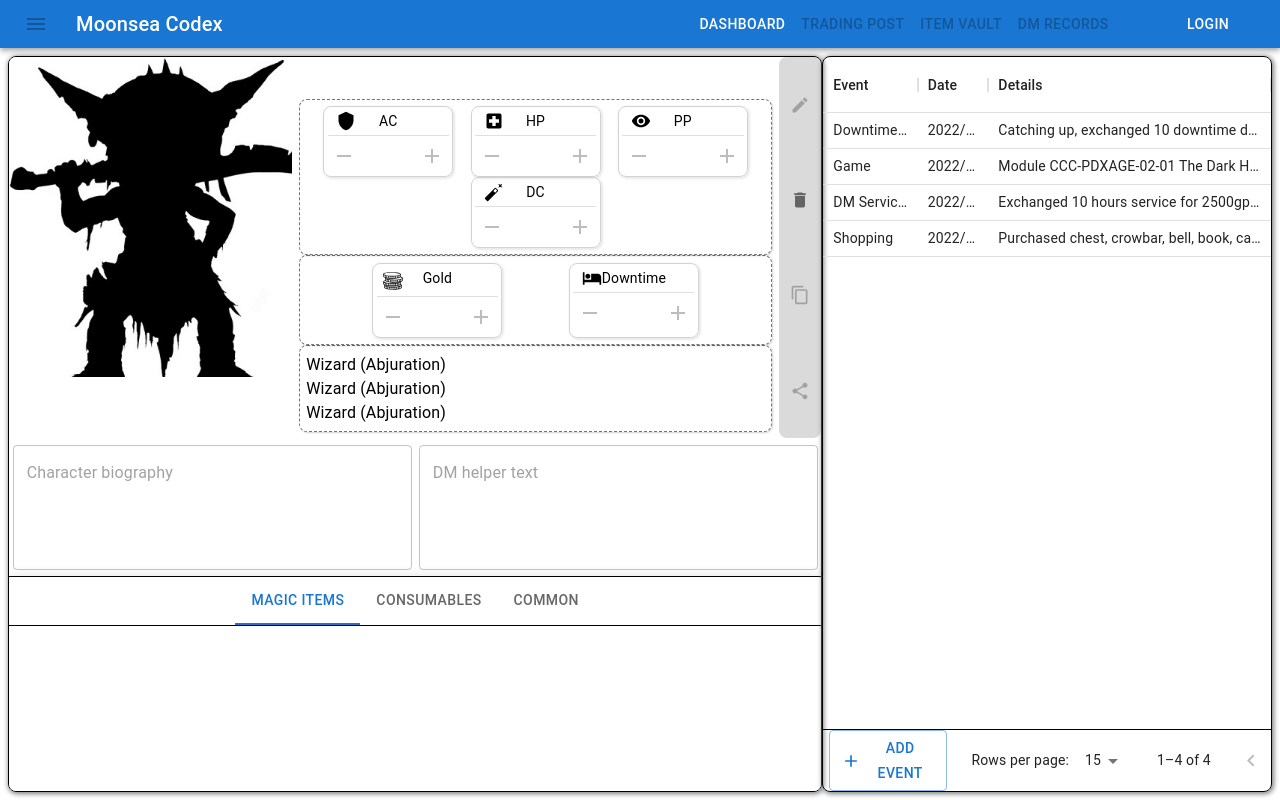
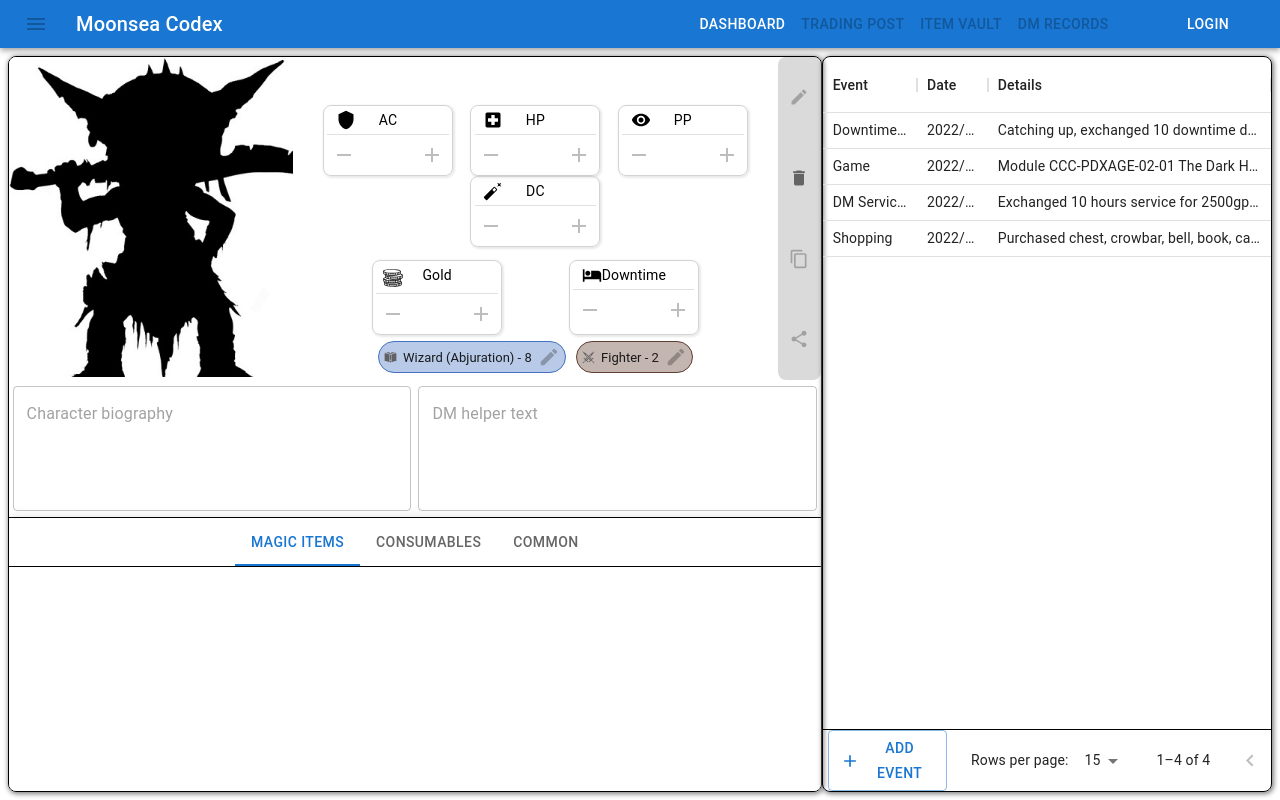
Before and after one commit to OperationXen/MoonseaWebUI, a React (Create React App) app: page /character/1 in a window 1280 px wide. Built offline with nearby package versions, Linux system fonts and the light colour scheme; no server answers.

Commit message:
Added class / level widget

```diff
--- a/package.json
+++ b/package.json
@@ -20,6 +20,7 @@
     "date-fns": "^2.28.0",
     "react": "^18.1.0",
     "react-dom": "^18.1.0",
+    "react-icons": "^4.4.0",
     "react-router-dom": "^6.3.0",
     "react-scripts": "5.0.1",
     "web-vitals": "^2.1.4",
--- a/src/components/characters/CharacterDetailsPane.js
+++ b/src/components/characters/CharacterDetailsPane.js
@@ -1,7 +1,6 @@
-import { useState } from "react";
+import { useState, useEffect } from "react";
 
-import { Box, Typography, Grid } from "@mui/material";
-import { TextField, Tooltip } from "@mui/material";
+import { Tooltip, Box, Typography, Grid } from "@mui/material";
 
 import ShieldIcon from "@mui/icons-material/Shield";
 import { default as HealthIcon } from "@mui/icons-material/LocalHospital";
@@ -10,34 +9,89 @@ import { default as SaveDCIcon } from "@mui/icons-material/AutoFixNormal";
 import { default as DowntimeIcon } from "@mui/icons-material/Hotel";
 import CoinIcon from "../general/icons/CoinIcon";
 
+import { updateCharacter } from "../../api/character";
+import CharacterLevelsPane from "./CharacterLevelsPane";
 import CharacterImagePane from "./CharacterImagePane";
+import useSnackbar from "../../datastore/snackbar";
 import StatsWidget from "./widgets/StatsWidget";
 
 const dataBoxStyle = {
   display: "flex",
   flexFlow: "row wrap",
   justifyContent: "space-evenly",
-  border: "1px dashed #202020A0",
-  borderRadius: "8px",
-  boxShadow: "1px 1px 2px lightgrey",
   padding: "0.4em",
 };
 
 export default function CharacterDetailsPane(props) {
   const { characterData } = props;
+  const displayMessage = useSnackbar((s) => s.displayMessage);
 
   const [updated, setUpdated] = useState(false);
-  const [ac, setAC] = useState(characterData.ac);
+  const [ac, setAC] = useState();
+  const [hp, setHP] = useState();
+  const [pp, setPP] = useState();
+  const [dc, setDC] = useState();
+  const [gold, setGold] = useState();
+  const [downtime, setDowntime] = useState();
 
-  const handleUpdateAC = (v) => {
+  // Set internal state on component load
+  useEffect(() => {
+    setAC(characterData.ac);
+    setHP(characterData.hp);
+    setPP(characterData.pp);
+    setDC(characterData.dc);
+    setGold(characterData.gold);
+    setDowntime(characterData.downtime);
+  }, [characterData]);
+
+  const handleUpdateAC = (x) => {
     setUpdated(true);
-    setAC(v);
+    setAC(x);
   };
-  const handleUpdateHP = () => {};
-  const handleUpdatePP = () => {};
-  const handleUpdateDC = () => {};
-  const handleUpdateGold = () => {};
-  const handleUpdateDowntime = () => {};
+  const handleUpdateHP = (x) => {
+    setUpdated(true);
+    setHP(x);
+  };
+  const handleUpdatePP = (x) => {
+    setUpdated(true);
+    setPP(x);
+  };
+  const handleUpdateDC = (x) => {
+    setUpdated(true);
+    setDC(x);
+  };
+  const handleUpdateGold = (x) => {
+    setUpdated(true);
+    setGold(x);
+  };
+  const handleUpdateDowntime = (x) => {
+    setUpdated(true);
+    setDowntime(x);
+  };
+
+  const levels = [
+    { main: "Wizard", variant: "Abjuration", count: 8 },
+    { main: "Fighter", variant: "", count: 2 },
+  ];
+
+  const handleChanges = () => {
+    if (updated) {
+      let data = {
+        id: characterData.id,
+        ac: ac,
+        hp: hp,
+        pp: pp,
+        dc: dc,
+        gold: gold,
+        downtime: downtime,
+      };
+
+      updateCharacter(data).then(() =>
+        displayMessage("Character updated", "success")
+      );
+      setUpdated(false);
+    }
+  };
 
   if (!characterData || characterData === {}) return null;
 
@@ -84,55 +138,52 @@ export default function CharacterDetailsPane(props) {
               value={ac}
               setValue={handleUpdateAC}
               sx={{ width: "25%" }}
+              onMouseOut={handleChanges}
             />
             <StatsWidget
               name="HP"
               icon={<HealthIcon fontSize="small" />}
-              value={characterData.hp}
+              value={hp}
               setValue={handleUpdateHP}
               sx={{ width: "25%" }}
+              onMouseOut={handleChanges}
             />
             <StatsWidget
               name="PP"
               icon={<PerceptionIcon fontSize="small" />}
-              value={characterData.pp}
+              value={pp}
               setValue={handleUpdatePP}
               sx={{ width: "25%" }}
+              onMouseOut={handleChanges}
             />
             <StatsWidget
               name="DC"
               icon={<SaveDCIcon fontSize="small" />}
-              value={characterData.dc}
+              value={dc}
               setValue={handleUpdateDC}
               sx={{ width: "25%" }}
+              onMouseOut={handleChanges}
             />
           </Box>
           <Box sx={dataBoxStyle}>
             <StatsWidget
               name="Gold"
               icon={<CoinIcon fontSize="small" />}
-              value={characterData.gold}
+              value={gold}
               setValue={handleUpdateGold}
               sx={{ width: "25%" }}
+              onMouseOut={handleChanges}
             />
             <StatsWidget
               name="Downtime"
               icon={<DowntimeIcon fontSize="small" />}
-              value={characterData.gold}
-              setValue={handleUpdateGold}
+              value={downtime}
+              setValue={handleUpdateDowntime}
               sx={{ width: "25%" }}
+              onMouseOut={handleChanges}
             />
           </Box>
-          <Box
-            sx={{
-              ...dataBoxStyle,
-              flexFlow: "column",
-            }}
-          >
-            <Typography>Wizard (Abjuration)</Typography>
-            <Typography>Wizard (Abjuration)</Typography>
-            <Typography>Wizard (Abjuration)</Typography>
-          </Box>
+          <CharacterLevelsPane data={levels} />
         </Box>
       </Box>
     </div>
--- /dev/null
+++ b/src/components/characters/CharacterLevelsPane.js
@@ -0,0 +1,78 @@
+import { Box, Chip } from "@mui/material";
+
+import EditIcon from "@mui/icons-material/Edit";
+import { GiCrossedAxes, GiFlangedMace, GiSickle } from "react-icons/gi";
+import { GiCrossedSwords, GiSupersonicArrow } from "react-icons/gi";
+import { GiBanjo, GiHolyHandGrenade, GiThrownDaggers } from "react-icons/gi";
+import { GiMagicSwirl, GiPentacle, GiBookCover } from "react-icons/gi";
+import { FaYinYang } from "react-icons/fa";
+
+const getLevelText = (item) => {
+  const { main, variant, count } = item;
+
+  if (variant) return `${main} (${variant}) - ${count}`;
+  else return `${main} - ${count}`;
+};
+
+const getClassColour = (main) => {
+  let c = main.toLowerCase();
+  if (c === "barbarian") return "#d0725c";
+  if (c === "bard") return "#b58cb6";
+  if (c === "cleric") return "#abadae";
+  if (c === "druid") return "#899454";
+  if (c === "fighter") return "#613e32";
+  if (c === "monk") return "#71b8d4";
+  if (c === "paladin") return "#b9a662";
+  if (c === "ranger") return "#5e8870";
+  if (c === "rogue") return "#575851";
+  if (c === "sorcerer") return "#df3b45";
+  if (c === "warlock") return "#8151b2";
+  if (c === "wizard") return "#4472bf";
+};
+
+const getClassIcon = (main) => {
+  let c = main.toLowerCase();
+  if (c === "barbarian") return <GiCrossedAxes />;
+  if (c === "bard") return <GiBanjo />;
+  if (c === "cleric") return <GiFlangedMace />;
+  if (c === "druid") return <GiSickle />;
+  if (c === "fighter") return <GiCrossedSwords />;
+  if (c === "monk") return <FaYinYang />;
+  if (c === "paladin") return <GiHolyHandGrenade />;
+  if (c === "ranger") return <GiSupersonicArrow />;
+  if (c === "rogue") return <GiThrownDaggers />;
+  if (c === "sorcerer") return <GiMagicSwirl />;
+  if (c === "warlock") return <GiPentacle />;
+  if (c === "wizard") return <GiBookCover />;
+};
+
+export default function CharacterLevelsPane(props) {
+  const { data, setData } = props;
+
+  return (
+    <Box
+      sx={{
+        display: "flex",
+        flexFlow: "row wrap",
+        alignItems: "center",
+        justifyContent: "center",
+      }}
+    >
+      {data.map((item) => {
+        return (
+          <Chip
+            label={getLevelText(item)}
+            onDelete={() => {}}
+            icon={getClassIcon(item.main)}
+            deleteIcon={<EditIcon />}
+            sx={{
+              margin: "0 0.4em",
+              border: `1px solid ${getClassColour(item.main)}`,
+              background: `${getClassColour(item.main)}60`,
+            }}
+          />
+        );
+      })}
+    </Box>
+  );
+}
--- a/src/components/characters/widgets/StatsWidget.js
+++ b/src/components/characters/widgets/StatsWidget.js
@@ -5,16 +5,16 @@ import { Box, Grid } from "@mui/material";
 
 import AddIcon from "@mui/icons-material/Add";
 import RemoveIcon from "@mui/icons-material/Remove";
-import { type } from "@testing-library/user-event/dist/type";
 
 export default function StatsWidget(props) {
-  const { value, setValue, name, icon } = props;
+  const { value, setValue, name, icon, onMouseOut } = props;
   const [active, setActive] = useState(false);
 
   const handleChange = (e) => {
     let raw = e.target.value;
     if (raw && !isNaN(raw)) setValue(parseInt(raw));
   };
+
   const handleIncrement = () => {
     let val = parseInt(value);
     setValue(val + 1);
@@ -27,7 +27,10 @@ export default function StatsWidget(props) {
   return (
     <Box
       onMouseOver={() => setActive(true)}
-      onMouseOut={() => setActive(false)}
+      onMouseOut={() => {
+        setActive(false);
+        onMouseOut();
+      }}
       sx={{
         ...props.sx,
         display: "flex",
```
Also changed, not shown: 1 other file (tests, documents, lock files or other folders).
